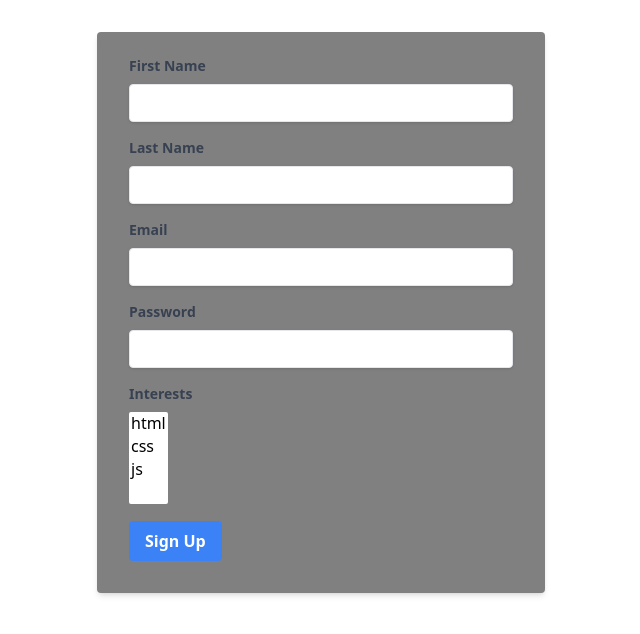
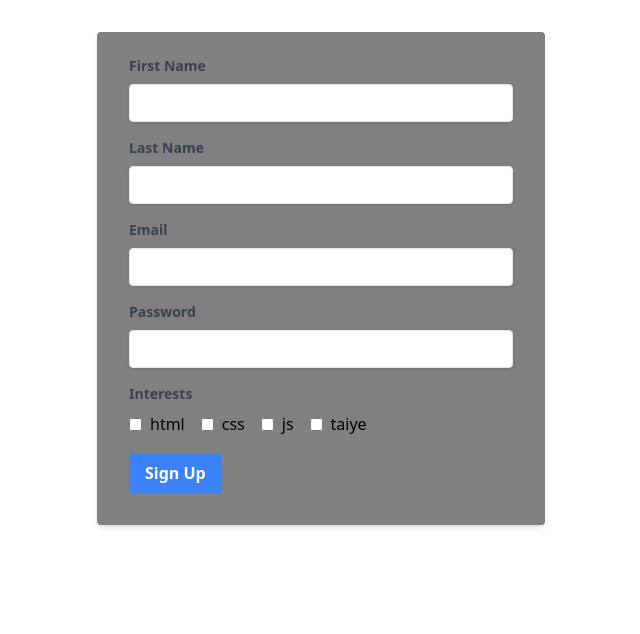
Before and after one commit to Captbull/LMS-Project, a React (Create React App) app: page / in a window 1280 px wide. Shown: the top 634 px of the page, without its empty margins (319-959 px from the left). Built offline with nearby package versions, Linux system fonts and the light colour scheme.

Commit message:
updated signup page for instructor

```diff
--- a/src/Components/DropdownWithCheckboxes.jsx
+++ /dev/null
@@ -1,37 +0,0 @@
-import React, { useState } from "react";
-import Select from "react-select";
-
-const options = [
-  { value: "apple", label: "Apple" },
-  { value: "banana", label: "Banana" },
-  { value: "cherry", label: "Cherry" },
-  { value: "grape", label: "Grape" },
-];
-
-const DropdownWithCheckboxes = () => {
-  const [selectedOptions, setSelectedOptions] = useState([]);
-
-  const handleSelectChange = (selectedOptions) => {
-    setSelectedOptions(selectedOptions);
-  };
-
-  return (
-    <div>
-      <h2>Select Fruits</h2>
-      <Select
-        options={options}
-        isMulti
-        value={selectedOptions}
-        onChange={handleSelectChange}
-      />
-      <div>
-        <h3>Selected Fruits:</h3>
-        {selectedOptions.map((option) => (
-          <div key={option.value}>{option.label}</div>
-        ))}
-      </div>
-    </div>
-  );
-};
-
-export default DropdownWithCheckboxes;
--- a/src/Components/Header.jsx
+++ b/src/Components/Header.jsx
@@ -20,7 +20,7 @@ export default class Header extends Component {
 
   render() {
     return (
-      <header className="bg-[white] w-[100%] h-[10%] shadow-xl shadow-[red] md:h-[10%] shadow-xl shadow-[red] lg:h-[12%] ">
+      <header className="bg-[white] w-[100%] h-[10%] shadow-xl shadow-[red] md:h-[10%] shadow-xl shadow-[blue] lg:h-[12%] ">
         <nav className="container mx-auto px-4 py-2  flex flex-col md:flex-row justify-between items-center">
           <div className="text-white text-xl font-bold mb-4 md:mb-0 flex w-[10rem]">
             <img src={sail} alt="" className=" h-[6rem] rounded-[5rem]" />
@@ -36,7 +36,7 @@ export default class Header extends Component {
           </div>
           <div className="text-white">
             <select
-              className="bg-[white] text-[black] px-2 py-1 rounded mr-2 cursor-pointer text-[#0769b2]"
+              className="bg-[white] px-2 py-1 rounded mr-2 cursor-pointer text-[#0769b2]"
               value={this.state.selectedOption}
               onChange={this.handleOptionChange}
             >
@@ -45,7 +45,7 @@ export default class Header extends Component {
 
             </select>
             <select
-              className="bg-[white] text-black px-2 py-1 rounded cursor-pointer text-[#0769b2]"
+              className="bg-[white]  px-2 py-1 rounded cursor-pointer text-[#0769b2]"
               value={this.state.selectedLanguage}
               onChange={this.handleLanguageChange}
             >
--- a/src/Components/SignUpForm.jsx
+++ b/src/Components/SignUpForm.jsx
@@ -1,9 +1,7 @@
+
 import React, { useState } from "react";
-import Select from "react-select";
 
-const interestsOptions = [
-  "html", "css", "js"
-];
+const courses = ["html", "css", "js","taiye"];
 
 const SignUpForm = () => {
   const [formData, setFormData] = useState({
@@ -15,40 +13,37 @@ const SignUpForm = () => {
   });
 
   const [message, setMessage] = useState("");
-  const [checkbox, setCheckbox] = useState(false);
-  const [selectedInterests, setSelectedInterests] = useState([]);
 
   const handleInputChange = (key, value) => {
     if (key === "courses") {
-      setFormData((prevData) => ({...prevData, courses: [...prevData.courses, {name: value}]}));
+      setFormData((prevData) => ({
+        ...prevData,
+        courses: [...prevData.courses, { name: value }],
+      }));
     } else {
       setFormData((prevData) => ({
         ...prevData,
         [key]: value,
       }));
-
     }
   };
-console.log(formData)
-  const checkboxHandler = () => {
-    setCheckbox(!checkbox);
-  };
 
-  const handleInterestsChange = (selectedOptions) => {
-    setSelectedInterests(selectedOptions);
-  };
 
   const handleSubmit = (e) => {
     e.preventDefault();
-
-
 
     fetch("https://lms-backend-2mm5.onrender.com/user/registration", {
       method: "POST",
       headers: {
         "Content-Type": "application/json",
       },
-      body: JSON.stringify(formData),
+      body: JSON.stringify({
+        firstName: formData.firstName,
+        lastName: formData.lastName,
+        email: formData.email,
+        password: formData.password,
+        courses: formData.courses
+      }),
     })
       .then((response) => {
         if (response.ok) {
@@ -72,21 +67,20 @@ console.log(formData)
         onSubmit={handleSubmit}
         className="bg-[gray]  shadow-md rounded px-8 pt-6 pb-8 mb-4"
       >
-
-<div className="mb-4">
+        <div className="mb-4">
           <label
             className="block text-gray-700 text-sm font-bold mb-2"
-            htmlFor="lastName"
+            htmlFor="firstName"
           >
             First Name
           </label>
           <input
             className="shadow appearance-none border rounded w-full py-2 px-3 text-gray-700 leading-tight focus:outline-none focus:shadow-outline"
-            id="firstname"
+            id="firstName"
             type="text"
             name="firstName"
             value={formData.firstName}
-            onChange={(e) =>handleInputChange("firstName", e.target.value)}
+            onChange={(e) => handleInputChange("firstName", e.target.value)}
             required
           />
         </div>
@@ -104,7 +98,7 @@ console.log(formData)
             type="text"
             name="lastName"
             value={formData.lastName}
-            onChange={(e) =>handleInputChange("lastName", e.target.value)}
+            onChange={(e) => handleInputChange("lastName", e.target.value)}
             required
           />
         </div>
@@ -112,7 +106,7 @@ console.log(formData)
         <div className="mb-4">
           <label
             className="block text-gray-700 text-sm font-bold mb-2"
-            htmlFor="lastName"
+            htmlFor="email"
           >
             Email
           </label>
@@ -122,7 +116,7 @@ console.log(formData)
             type="text"
             name="email"
             value={formData.email}
-            onChange={(e) =>handleInputChange("email", e.target.value)}
+            onChange={(e) => handleInputChange("email", e.target.value)}
             required
           />
         </div>
@@ -130,7 +124,7 @@ console.log(formData)
         <div className="mb-4">
           <label
             className="block text-gray-700 text-sm font-bold mb-2"
-            htmlFor="lastName"
+            htmlFor="password"
           >
             Password
           </label>
@@ -140,26 +134,29 @@ console.log(formData)
             type="text"
             name="password"
             value={formData.password}
-            onChange={(e) =>handleInputChange("password", e.target.value)}
+            onChange={(e) => handleInputChange("password", e.target.value)}
             required
           />
         </div>
 
+        <div className="mb-4">
+  <label className="block text-gray-700 text-sm font-bold mb-2">
+    Interests
+  </label>
+  {courses.map((item) => (
+    <label key={item} className="inline-flex items-center mr-4">
+      <input
+        type="checkbox"
+        name="courses"
+        value={item}
 
+        onChange={(e) => handleInputChange("courses", e.target.value)}
+      />
+      <span className="ml-2">{item}</span>
+    </label>
+  ))}
+</div>
 
-        <div className="mb-4">
-          <label className="block text-gray-700 text-sm font-bold mb-2">
-            Interests
-          </label>
-
-          <select multiple name="courses" id="" onChange={(e) => handleInputChange("courses", e.target.value)}>
-            {interestsOptions.map((item) => (
-<option value={item}>
-
-  {item}</option>
-            ))}
-          </select>
-        </div>
 
         <div className="flex items-center justify-between">
           <button
@@ -169,7 +166,7 @@ console.log(formData)
             Sign Up
           </button>
         </div>
-        {<div className="text-[black] text-center">{message}</div>}
+        <div className="text-[black] text-center">{message}</div>
       </form>
     </div>
   );
```
